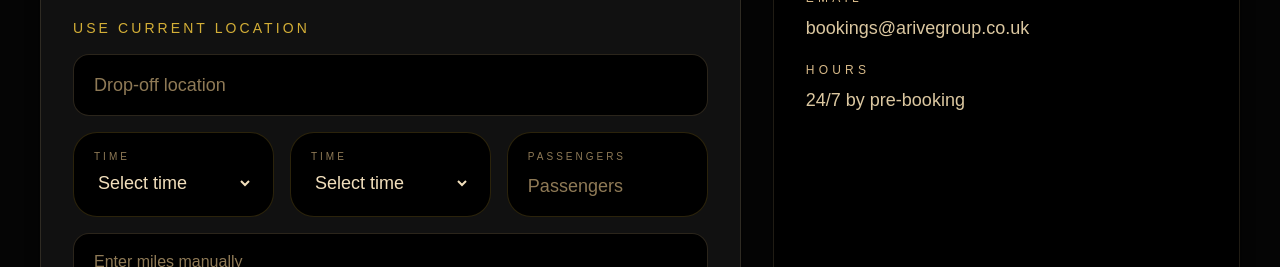
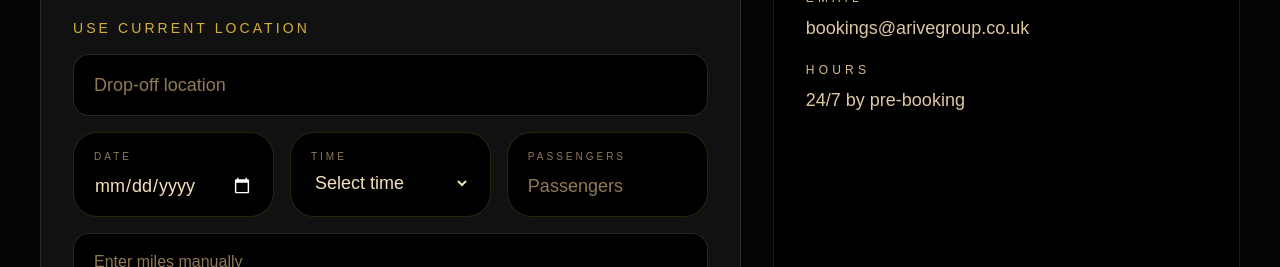
Before and after one commit to adnanahmed1988-sketch/arive-taxi, a Next.js app: page / in a window 1280 px wide. Shown: the part 1940-2207 px from the top of the page. Built offline with nearby package versions, Linux system fonts and the light colour scheme.

Commit message:
fix time selector

```diff
--- a/app/page.tsx
+++ b/app/page.tsx
@@ -617,6 +617,19 @@ const emailBody = encodeURIComponent(
         />
 
         <div className="grid gap-4 md:grid-cols-3">
+  <div className="rounded-[1.5rem] border border-[#D4AF37]/20 bg-black px-5 py-4">
+    <label className="mb-2 block text-[10px] uppercase tracking-[0.3em] text-[#8f7a56]">
+      Date
+    </label>
+  <input
+  type="date"
+  min={new Date().toISOString().split("T")[0]}
+  className="w-full bg-transparent text-lg text-[#F2DFBC] outline-none [color-scheme:dark]"
+  value={bookingData.date}
+  onChange={(e) => handleChange("date", e.target.value)}
+/>
+  </div>
+
 <div className="rounded-[1.5rem] border border-[#D4AF37]/20 bg-black px-5 py-4">
   <label className="mb-2 block text-[10px] uppercase tracking-[0.3em] text-[#8f7a56]">
     Time
@@ -628,31 +641,6 @@ const emailBody = encodeURIComponent(
     onChange={(e) => handleChange("time", e.target.value)}
   >
     <option value="">Select time</option>
-    {Array.from({ length: 24 }).flatMap((_, hour) =>
-      ["00", "15", "30", "45"].map((minute) => {
-        const h = hour.toString().padStart(2, "0");
-        const value = `${h}:${minute}`;
-        return (
-          <option key={value} value={value}>
-            {value}
-          </option>
-        );
-      })
-    )}
-  </select>
-</div>
- <div className="rounded-[1.5rem] border border-[#D4AF37]/20 bg-black px-5 py-4">
-  <label className="mb-2 block text-[10px] uppercase tracking-[0.3em] text-[#8f7a56]">
-    Time
-  </label>
-
-  <select
-    className="w-full bg-transparent text-lg text-[#F2DFBC] outline-none"
-    value={bookingData.time}
-    onChange={(e) => handleChange("time", e.target.value)}
-  >
-    <option value="">Select time</option>
-
     {Array.from({ length: 24 }).flatMap((_, hour) =>
       ["00", "15", "30", "45"].map((minute) => {
         const h = hour.toString().padStart(2, "0");
```
